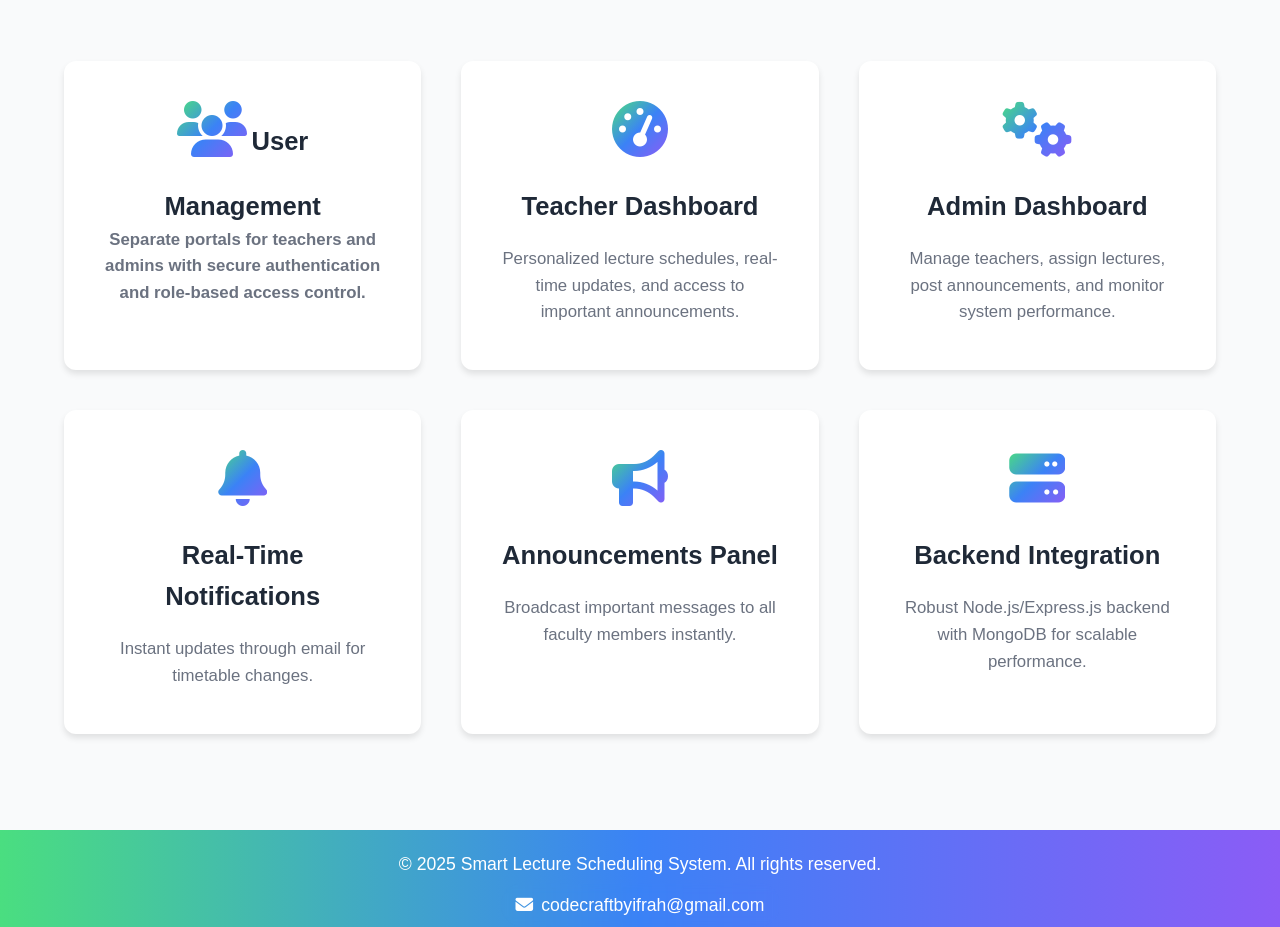
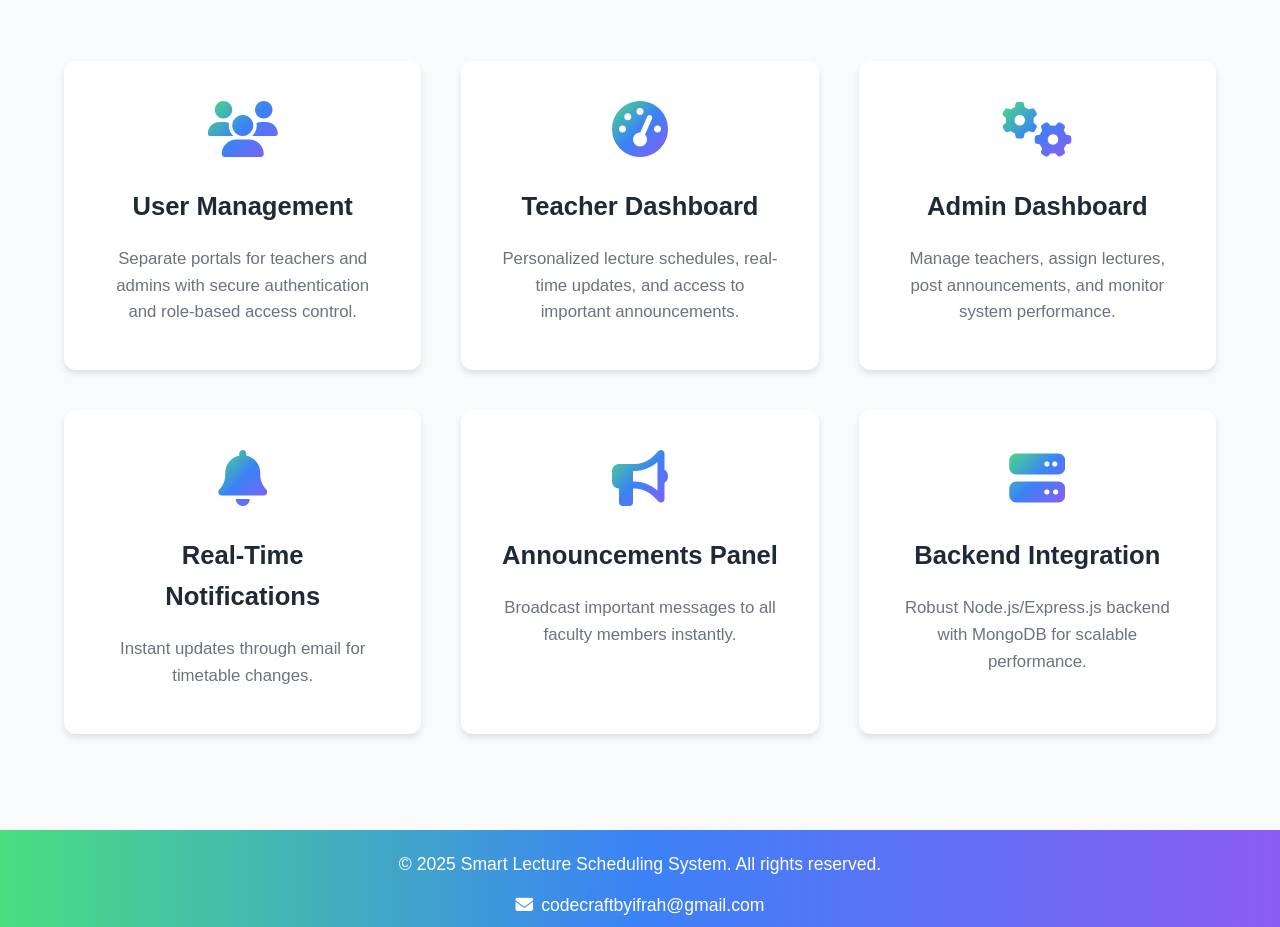
Before and after one commit to codecraft-by-ifra/Smart-Lecture-System, a plain HTML site: page 1-frontend/Home dashboard.html in a window 1280 px wide. Shown: the part 1060-1987 px from the top of the page. Drawn offline with Linux system fonts and the light colour scheme.

Commit message:
Updated project files with latest changes

```diff
--- a/1-frontend/Home dashboard.html
+++ b/1-frontend/Home dashboard.html
@@ -368,7 +368,7 @@
         <div class="features-grid">
             <div class="feature-card">
                 <i class="fas fa-users feature-icon"></i>
-                <hcv3 class="feature-title">User Management</h3>
+                <h3 class="feature-title">User Management</h3>
                 <p class="feature-desc">Separate portals for teachers and admins with secure authentication and role-based access control.</p>
             </div>
 
```
